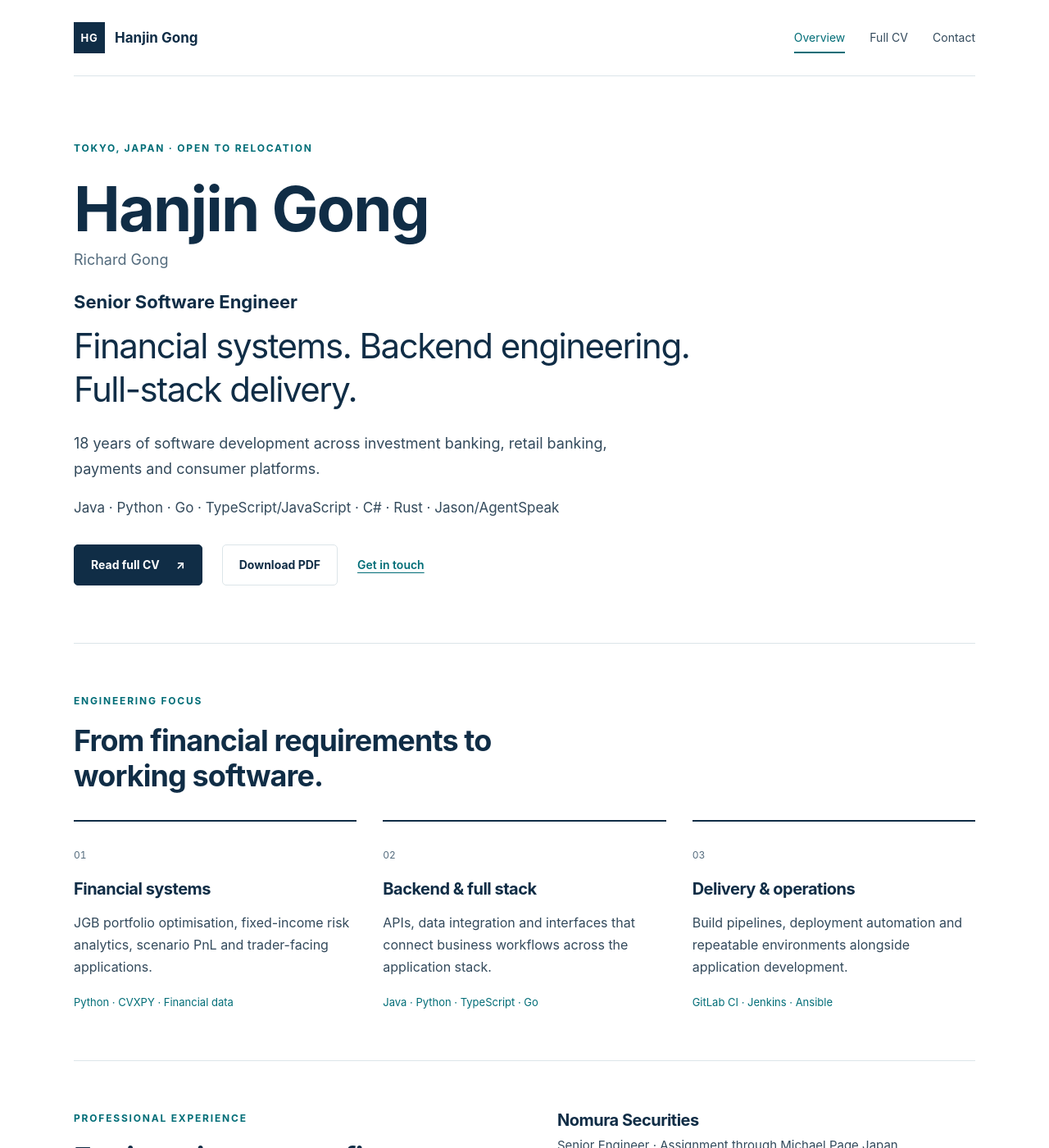
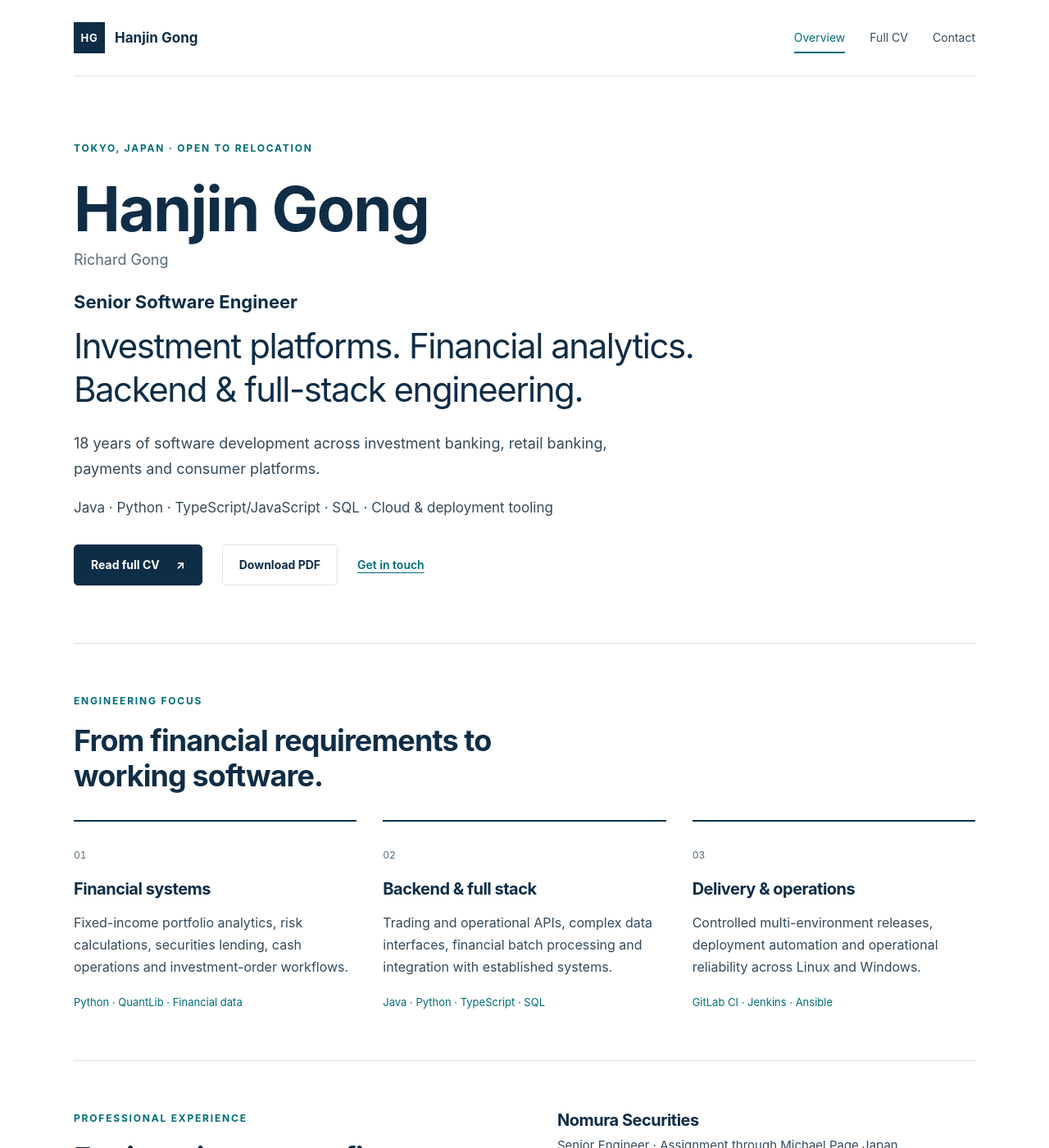
Before and after one commit to richardgong1987/resume, a Jekyll site: the page built from index.md, in a window 1280 px wide and 1400 px high. Shown: the whole window at 82% size. Built offline with Jekyll 4.4.1, drawn with Linux system fonts in a browser that asks for light colours; some of the changed text lies outside the part shown.

Commit message:
Refresh financial engineering experience with confidentiality-safe descriptions

```diff
--- a/index.md
+++ b/index.md
@@ -10,9 +10,9 @@ redirect_from:
   - /josonjoson.html
   - /jenny.html
 description: >-
-  Hanjin Gong (Richard Gong) — senior full-stack and financial-software engineer
-  in Tokyo, Japan. Building software since 2008 — sell-side trading, fixed-income risk, payments
-  and high-traffic consumer platforms. Java, Python, Go, TypeScript/JavaScript, C#, Rust and Jason/AgentSpeak. Currently at Nomura on JGB portfolio optimisation and risk analytics.
+  Hanjin Gong (Richard Gong) — senior software engineer in Tokyo.
+  Investment management, fixed-income analytics, trading operations,
+  backend/full-stack software and enterprise deployment automation.
 layout: default
 page_kind: home
 ---
@@ -21,9 +21,9 @@ page_kind: home
   <p class="eyebrow">TOKYO, JAPAN · OPEN TO RELOCATION</p>
   <h1 id="hero-title">Hanjin Gong<span class="alias">Richard Gong</span></h1>
   <p class="role">Senior Software Engineer</p>
-  <p class="hero-summary">Financial systems. Backend engineering.<br>Full-stack delivery.</p>
+  <p class="hero-summary">Investment platforms. Financial analytics.<br>Backend & full-stack engineering.</p>
   <p class="intro">{% include years.html %} years of software development across investment banking, retail banking, payments and consumer platforms.</p>
-  <p class="tags">Java · Python · Go · TypeScript/JavaScript · C# · Rust · Jason/AgentSpeak</p>
+  <p class="tags">Java · Python · TypeScript/JavaScript · SQL · Cloud & deployment tooling</p>
   <div class="actions">
     <a class="button primary" href="{{ '/gong_hanjin_english.html' | relative_url }}">Read full CV <span aria-hidden="true">↗</span></a>
     <a class="button" href="{{ '/gong_hanjin_english.pdf' | relative_url }}">Download PDF</a>
@@ -35,9 +35,9 @@ page_kind: home
   <p class="eyebrow">ENGINEERING FOCUS</p>
   <h2 id="focus-title">From financial requirements to working software.</h2>
   <div class="focus-grid">
-    <article><span class="number">01</span><h3>Financial systems</h3><p>JGB portfolio optimisation, fixed-income risk analytics, scenario PnL and trader-facing applications.</p><p class="tags">Python · CVXPY · Financial data</p></article>
-    <article><span class="number">02</span><h3>Backend & full stack</h3><p>APIs, data integration and interfaces that connect business workflows across the application stack.</p><p class="tags">Java · Python · TypeScript · Go</p></article>
-    <article><span class="number">03</span><h3>Delivery & operations</h3><p>Build pipelines, deployment automation and repeatable environments alongside application development.</p><p class="tags">GitLab CI · Jenkins · Ansible</p></article>
+    <article><span class="number">01</span><h3>Financial systems</h3><p>Fixed-income portfolio analytics, risk calculations, securities lending, cash operations and investment-order workflows.</p><p class="tags">Python · QuantLib · Financial data</p></article>
+    <article><span class="number">02</span><h3>Backend & full stack</h3><p>Trading and operational APIs, complex data interfaces, financial batch processing and integration with established systems.</p><p class="tags">Java · Python · TypeScript · SQL</p></article>
+    <article><span class="number">03</span><h3>Delivery & operations</h3><p>Controlled multi-environment releases, deployment automation and operational reliability across Linux and Windows.</p><p class="tags">GitLab CI · Jenkins · Ansible</p></article>
   </div>
 </section>
 
@@ -54,7 +54,7 @@ page_kind: home
 <section class="section" aria-labelledby="learning-title">
   <p class="eyebrow">TECHNICAL BREADTH</p>
   <h2 id="learning-title">From backend services to intelligent agents.</h2>
-  <p>Proficient in Java, Python, Go, TypeScript/JavaScript, C#, Rust and Jason/AgentSpeak. Work spans backend APIs, full-stack applications, quantitative development, automated trading and agent coordination across professional roles, independent research and academic study.</p>
+  <p>Professional work across Java, Python, TypeScript/JavaScript, backend APIs, financial data processing, and full-stack applications. Go, C#, Rust and Jason/AgentSpeak feature in earlier experience, personal research or academic study.</p>
   <p>Ongoing study includes Prolog, multiagent systems, machine-learning mathematics and human-computer interaction.</p>
   <div class="actions"><a class="text-link" href="{{ '/gong_hanjin_english.html' | relative_url }}">Explore professional experience ↗</a><a class="text-link" href="https://github.com/richardgong1987">GitHub ↗</a></div>
 </section>
```
